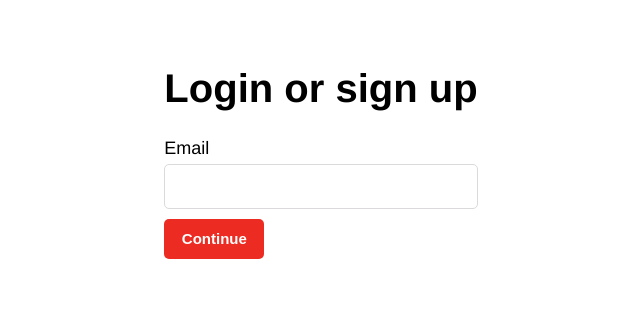
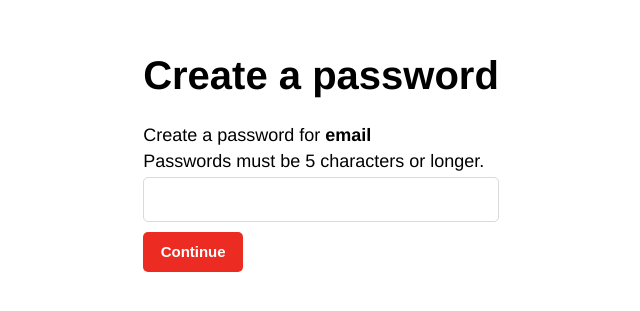
Before and after one commit to jonathanroby/demo-xstate-login, a React (Create React App) app: page / in a window 1280 px wide. Shown: the part 251-562 px from the top of the page, without its empty margins (319-959 px from the left). Built offline with nearby package versions, Linux system fonts and the light colour scheme.

Commit message:
create password component and corresponding xstate

```diff
--- a/src/App.js
+++ b/src/App.js
@@ -1,10 +1,11 @@
-import LoginOrSignUp from "./components/LoginOrSignUp";
+// import LoginOrSignUp from "./components/LoginOrSignUp";
+import Password from "./components/Password";
 import './App.css';
 
 function App() {
   return (
     <div className="App">
-      <LoginOrSignUp />
+      <Password />
     </div>
   );
 }
--- /dev/null
+++ b/src/components/Password.jsx
@@ -0,0 +1,78 @@
+import { useMachine } from "@xstate/react";
+import { createMachine, assign } from "xstate";
+
+const validatePassword = password => {
+  return password.length >= 8;
+};
+
+export const machine = createMachine({
+  initial: "editing",
+  context: {
+    value: ""
+  },
+  states: {
+    editing: {
+      on: {
+        CHANGE: {
+          actions: assign({
+            value: (ctx, e) => e.value
+          })
+        },
+        SUBMIT: "validating"
+      },
+      initial: "idle",
+      states: {
+        idle: {},
+        invalid: {}
+      }
+    },
+    validating: {
+      always: [
+        {
+          target: "validated",
+          cond: ctx => validatePassword(ctx.value)
+        },
+        {
+          target: "editing.invalid"
+        }
+      ]
+    },
+    validated: {
+      type: "final"
+    }
+  }
+});
+
+export default function Password({ onSubmit }) {
+  const [current, send] = useMachine(machine);
+
+  const { value } = current.context;
+
+  // const editing = current.matches("editing");
+  const invalid = current.matches({ editing: "invalid" });
+
+  return (
+    <form
+      onSubmit={e => {
+        e.preventDefault();
+        send("SUBMIT");
+      }}
+    >
+      <h1>Create a password</h1>
+
+      <span>Create a password for <b>email</b></span>
+      <span>Passwords must be 5 characters or longer.</span>
+
+      <input
+        className={invalid ? "input-error" : "none"}
+        value={value}
+        onChange={e => send({ type: "CHANGE", value: e.target.value })}
+      />
+      {invalid ? (
+        <div className="error">Passwords must be 5 characters or longer.</div>
+      ) : null}
+
+      <button>Continue</button>
+    </form>
+  );
+}
```
